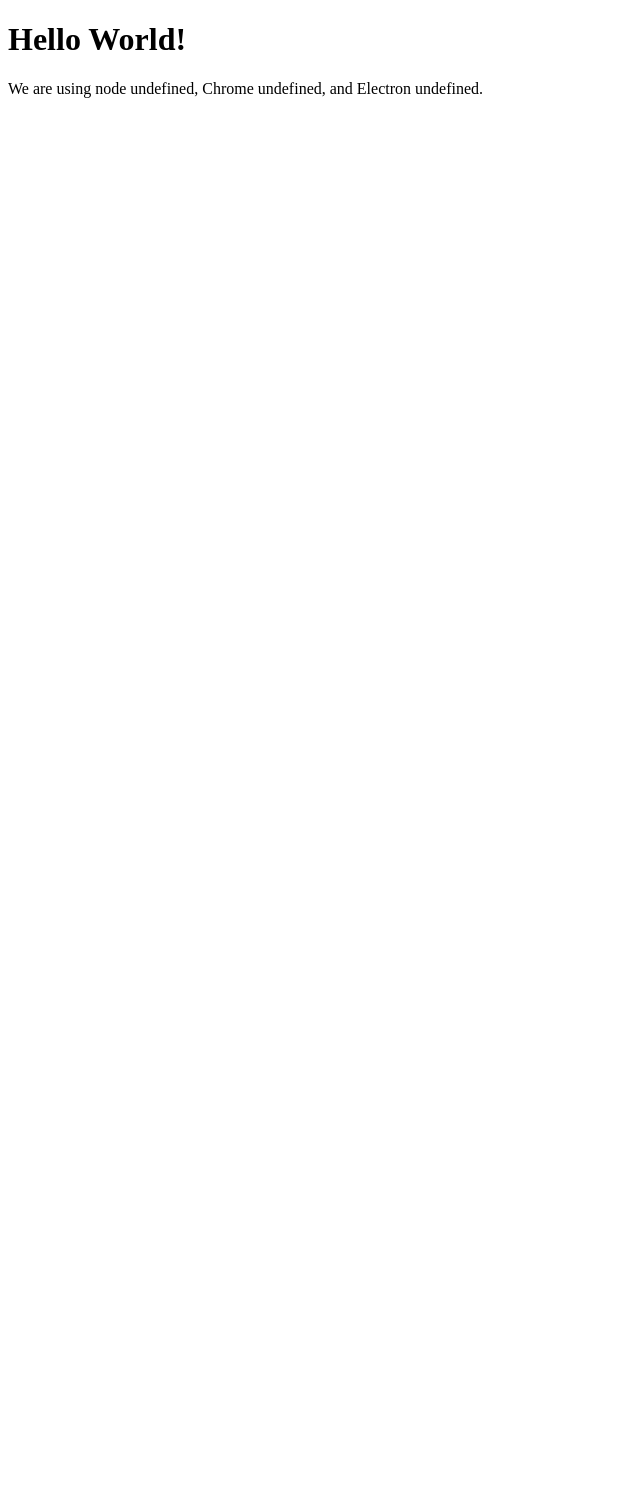
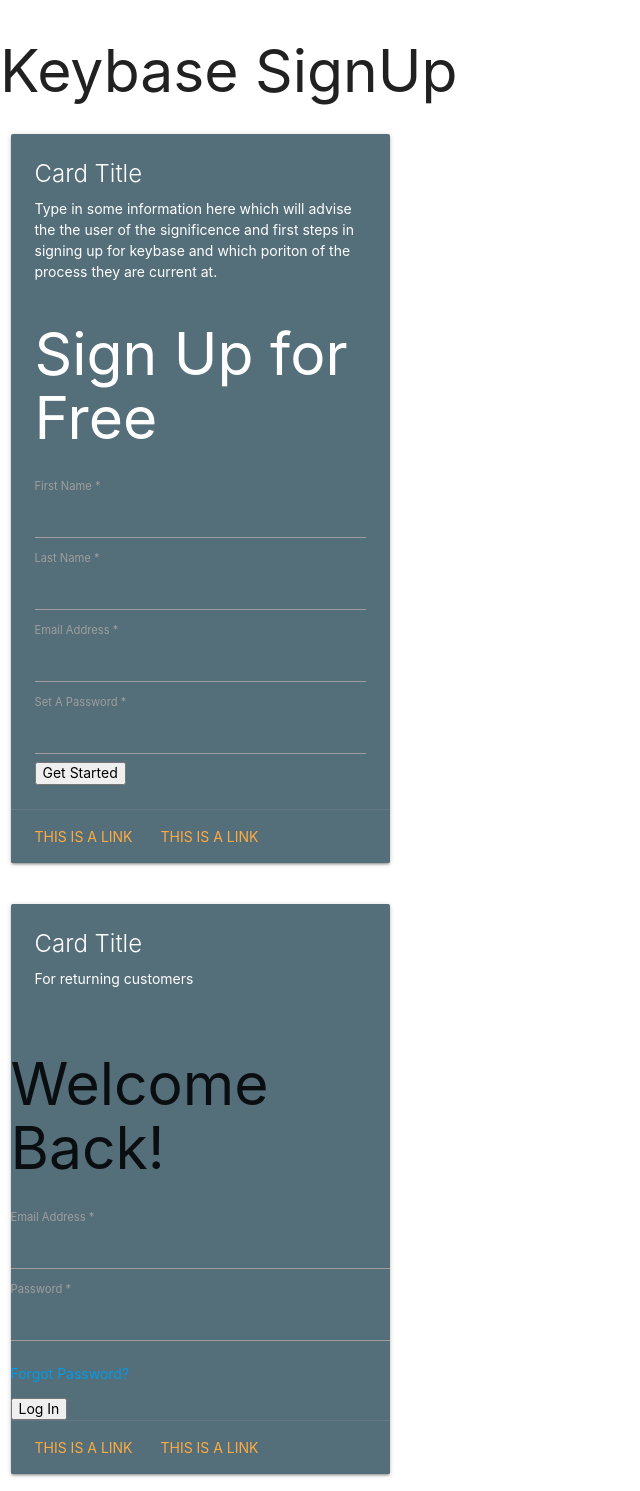
Before and after one commit to Poerilla/keybasignup, an Electron app: page views/index.html in a window 800 px wide. Shown: the whole page, without its empty margins (0-640 px from the left). Before the commit the page ends 800 px from the top, so only its background shows below. Drawn offline with nearby package versions, Linux system fonts and the light colour scheme.

Commit message:
UI update, CSS update: materialize, electron-framwork integration

```diff
--- a/index.js
+++ b/index.js
@@ -9,7 +9,8 @@
     win = new BrowserWindow({ width: 800, height: 600 })
 
     // and load the index.html of the app.
-    win.loadFile('index.html')
+    win.loadFile('views/index.html')
+    console.log('file loaded')
 
     // Open the DevTools.
     win.webContents.openDevTools()
--- a/package.json
+++ b/package.json
@@ -4,11 +4,14 @@
   "description": "signup for keybase using electron framework",
   "main": "index.js",
   "scripts": {
-    "test": "electron ."
+    "start": "electron ."
   },
   "author": "Poe",
   "license": "ISC",
   "devDependencies": {
     "electron": "^2.0.2"
+  },
+  "dependencies": {
+    "bootstrap": "^4.1.1"
   }
 }
--- a/views/index.html
+++ b/views/index.html
@@ -4,14 +4,144 @@
 <head>
     <meta charset="UTF-8">
     <title>Keybase SignUp</title>
+    <!-- Compiled and minified CSS -->
+    <link rel="stylesheet" href="https://cdnjs.cloudflare.com/ajax/libs/materialize/1.0.0-beta/css/materialize.min.css">
 </head>
 
 <body>
-    <h1>Hello World!</h1>
-    We are using node
-    <script>document.write(process.versions.node)</script>, Chrome
-    <script>document.write(process.versions.chrome)</script>, and Electron
-    <script>document.write(process.versions.electron)</script>.
+    <h1>Keybase SignUp</h1>
+    <div class="form">
+
+        <!-- <ul class="tab-group">
+            <li class="tab active">
+                <a href="#signup">Sign Up</a>
+            </li>
+            <li class="tab">
+                <a href="#login">Log In</a>
+            </li>
+        </ul> -->
+        <!-- Begin SignUp form -->
+        <div class="row">
+            <div class="col s12 m6">
+                <div class="card blue-grey darken-1">
+                    <div class="card-content white-text">
+                        <span class="card-title">Card Title</span>
+                        <p>Type in some information here which will advise the the user of the significence and first steps in
+                            signing up for keybase and which poriton of the process they are current at.
+                        </p>
+
+                            <div id="signup">
+                                <h1>Sign Up for Free</h1>
+                                <!-- get rid of this post -->
+                                <form action="/" method="post">
+
+                                    <div class="top-row">
+                                        <div class="field-wrap">
+                                            <label>
+                                                First Name
+                                                <span class="req">*</span>
+                                            </label>
+                                            <input type="text" required autocomplete="off" />
+                                        </div>
+
+                                        <div class="field-wrap">
+                                            <label>
+                                                Last Name
+                                                <span class="req">*</span>
+                                            </label>
+                                            <input type="text" required autocomplete="off" />
+                                        </div>
+                                    </div>
+
+                                    <div class="field-wrap">
+                                        <label>
+                                            Email Address
+                                            <span class="req">*</span>
+                                        </label>
+                                        <input type="email" required autocomplete="off" />
+                                    </div>
+
+                                    <div class="field-wrap">
+                                        <label>
+                                            Set A Password
+                                            <span class="req">*</span>
+                                        </label>
+                                        <input type="password" required autocomplete="off" />
+                                    </div>
+
+                                    <button type="submit" onclick="signUp()" class="button button-block" />Get Started</button>
+
+                                </form>
+
+                            </div>
+
+                    </div>
+                    <div class="card-action">
+                        <a href="#">This is a link</a>
+                        <a href="#">This is a link</a>
+                    </div>
+                </div>
+            </div>
+        </div>
+
+        <!-- Begin Login form -->
+        <div class="row">
+            <div class="col s12 m6">
+                <div class="card blue-grey darken-1">
+                    <div class="card-content white-text">
+                        <span class="card-title">Card Title</span>
+                        <p>For returning customers</p>
+                    </div>
+
+                    <div id="login">
+                        <h1>Welcome Back!</h1>
+                        <!--  get rid of this post too -->
+                        <form action="/" method="post">
+
+                            <div class="field-wrap">
+                                <label>
+                                    Email Address
+                                    <span class="req">*</span>
+                                </label>
+                                <input type="email" required autocomplete="off" />
+                            </div>
+
+                            <div class="field-wrap">
+                                <label>
+                                    Password
+                                    <span class="req">*</span>
+                                </label>
+                                <input type="password" required autocomplete="off" />
+                            </div>
+
+                            <p class="forgot">
+                                <a href="#">Forgot Password?</a>
+                            </p>
+
+                            <button class="button button-block" />Log In</button>
+
+                        </form>
+
+                    </div>
+
+                    <div class="card-action">
+                        <a href="#">This is a link</a>
+                        <a href="#">This is a link</a>
+                    </div>
+                </div>
+            </div>
+        </div>
+
+        <div class="tab-content">
+
+        </div>
+        <!-- tab-content -->
+
+    </div>
+    <!-- /form -->
+<script>
+
+</script>
 </body>
 
 </html>
```
Also changed, not shown: views/styles.css (added).
